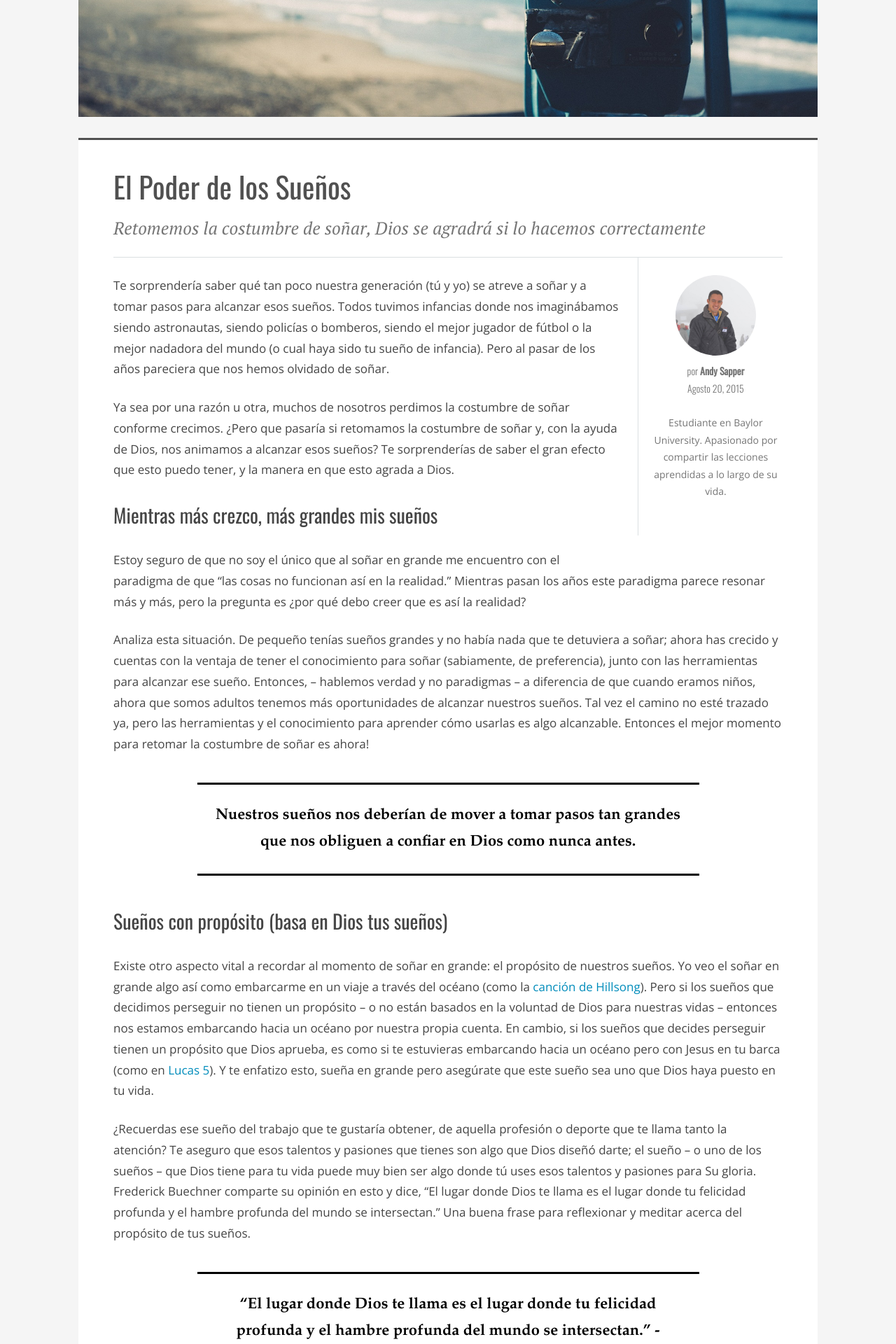
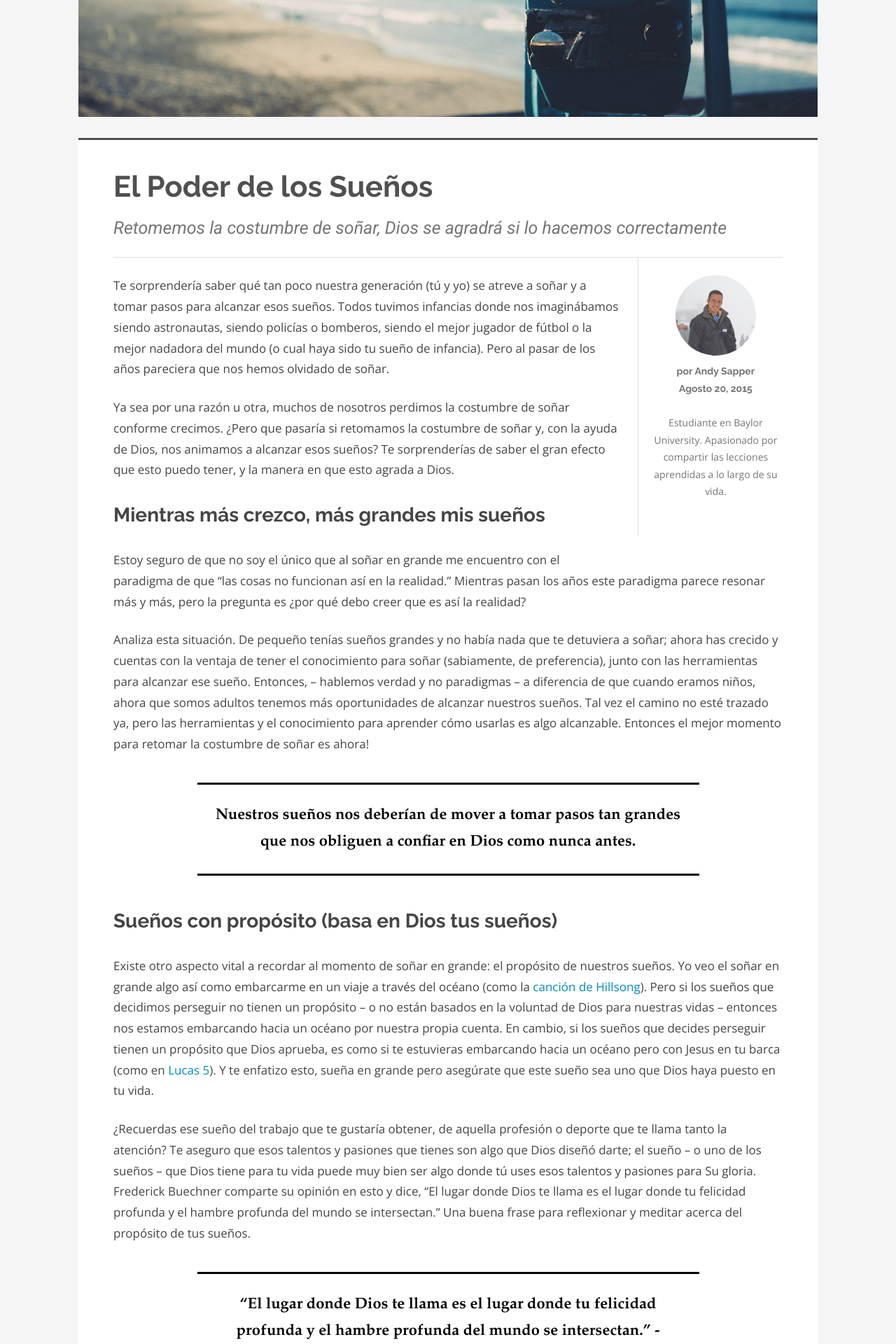
Before and after one commit to upandup/upandup.github.io, a Jekyll site: the page built from _posts/2015-08-20-poder-de-suenos.md, in a window 1280 px wide. Shown: the part 368-2288 px from the top of the page at 70% size. Built offline with Jekyll 4.4.1, drawn with Linux system fonts in a browser that asks for light colours; comment, search, counter and statistics services are not loaded; some of the changed text lies outside the part shown.

Commit message:
changed post title and subtitle fonts and styles

```diff
--- a/_includes/footer.html
+++ b/_includes/footer.html
@@ -1,6 +1,6 @@
 <div class="footer" align="center">
   <p>
-    <strong>Mi Generación</strong>
+    <strong>{{ site.title }}</strong>
     <br>
     Un blog creado para hablar de temas interesantes y relevantes, para influenciar de una manera positiva a esta generación.
     <br>
--- a/_includes/head.html
+++ b/_includes/head.html
@@ -10,9 +10,7 @@
   <link rel="canonical" href="{{ page.url | replace:'index.html','' | prepend: site.baseurl | prepend: site.url }}">
   <link rel="alternate" type="application/rss+xml" title="{{ site.title }}" href="{{ "/feed.xml" | prepend: site.baseurl | prepend: site.url }}" />
 
-  <link href='//fonts.googleapis.com/css?family=Open+Sans:300,700' rel='stylesheet' type='text/css'>
-  <link href='http://fonts.googleapis.com/css?family=Oswald:400,300' rel='stylesheet' type='text/css'>
-  <link href='http://fonts.googleapis.com/css?family=PT+Serif:400italic' rel='stylesheet' type='text/css'>
+  <link href='https://fonts.googleapis.com/css?family=Open+Sans:300,700|Roboto:400italic|Raleway:700' rel='stylesheet' type='text/css'>
 
   {% if page.id %}
   <script type="text/javascript">
--- a/css/main.css
+++ b/css/main.css
@@ -41,8 +41,8 @@
 h4,
 h5,
 h6 {
-  font-family: "Oswald", Helvetica, sans-serif;
-  font-weight: normal;
+  font-family: 'Raleway', sans-serif;
+  font-weight: 700;
 }
 
 h1 {
@@ -419,9 +419,9 @@
 }
 
 .post-subtitle {
-  font-family: "PT Serif", serif;
+  font-family: 'Roboto', sans-serif;
   font-style: italic;
-  font-weight: normal;
+  font-weight: 400;
   color: #757575;
   font-size: 1.5625rem; /* 25px/16px */
   font-weight: 300;
```
